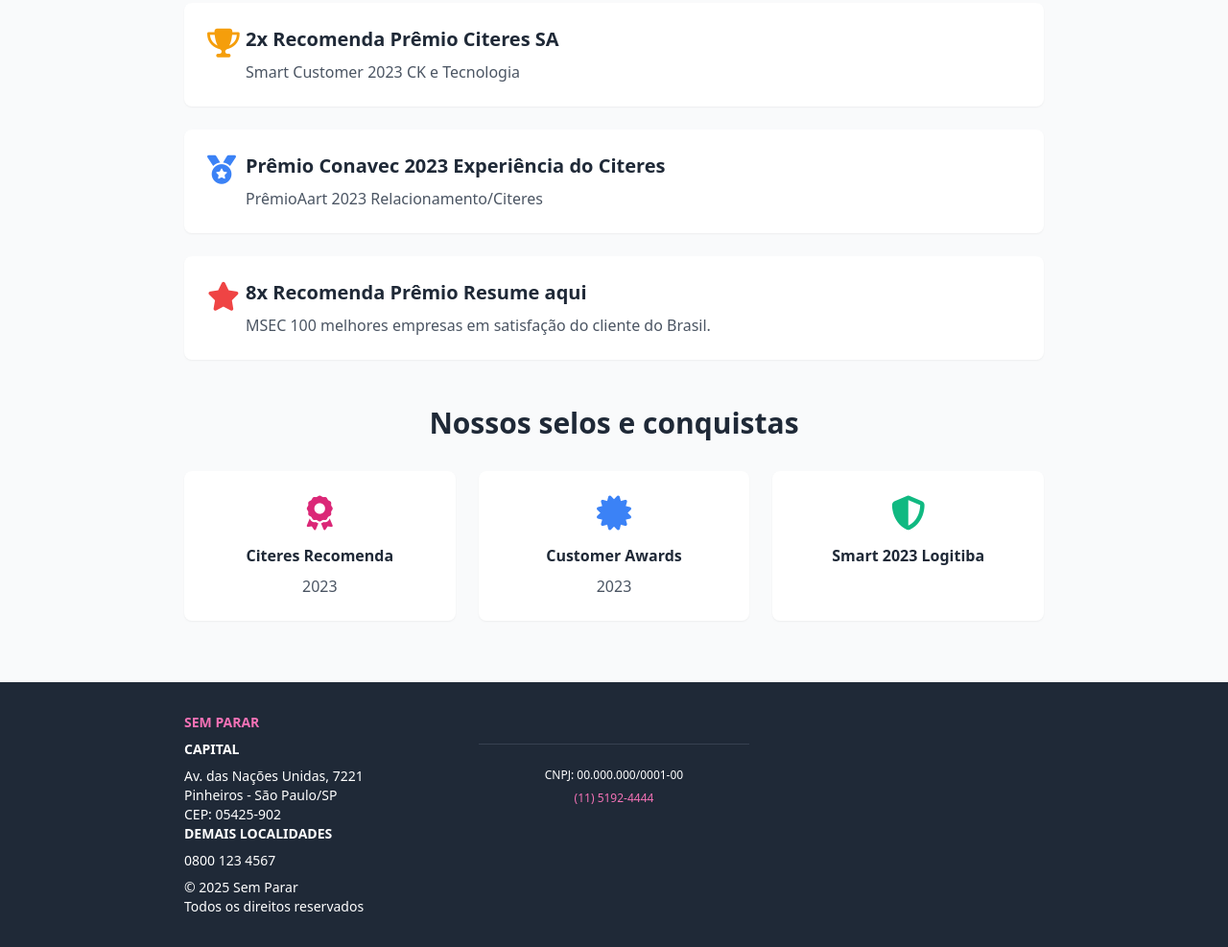
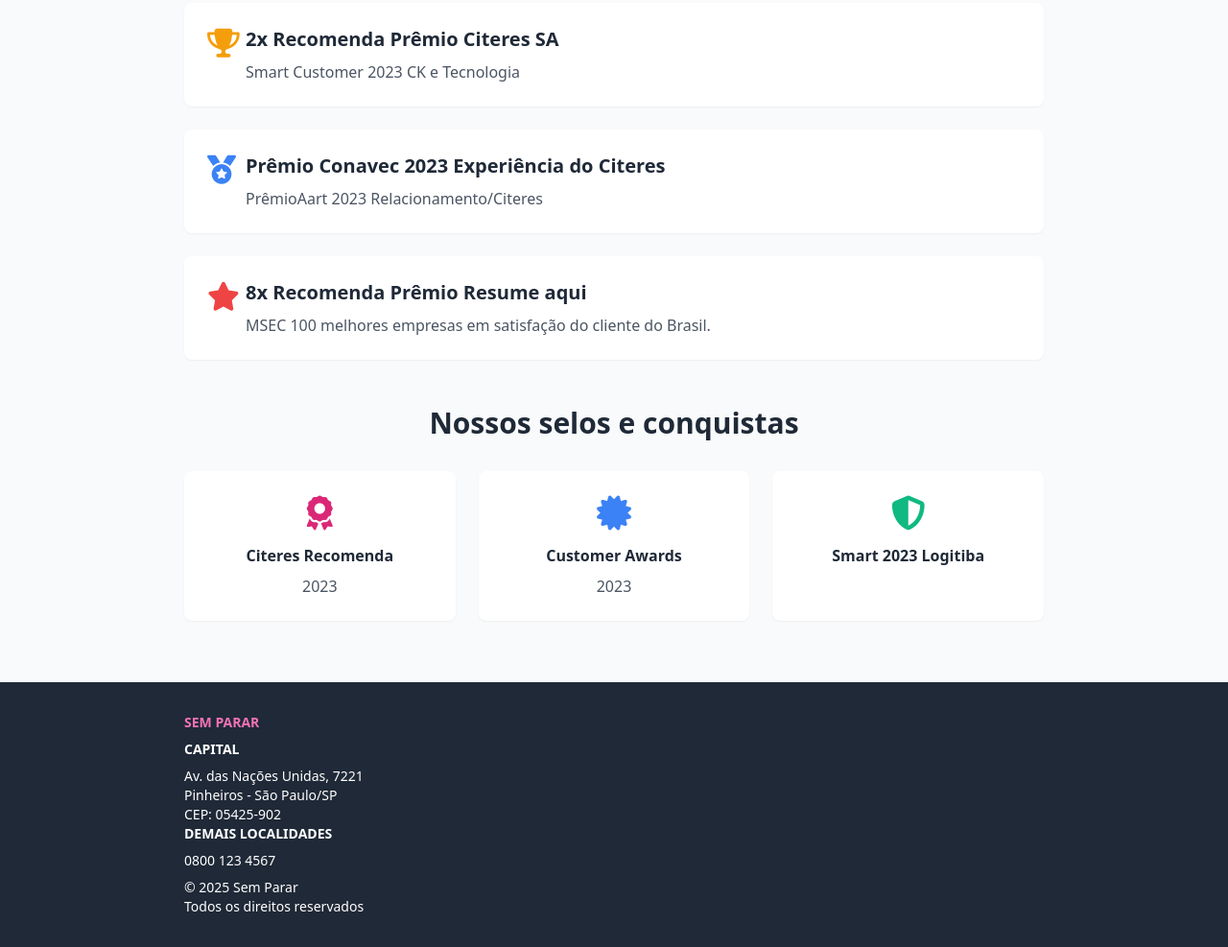
Before and after one commit to Despcar/teest, a plain HTML site: page index.html in a window 1280 px wide. Shown: the part 2609-3596 px from the top of the page at 96% size. Drawn offline with nearby package versions, Linux system fonts and the light colour scheme.

Commit message:
Update index.html

```diff
--- a/index.html
+++ b/index.html
@@ -202,10 +202,6 @@
         </div>
       </div>
 
-      <div class="mt-6 md:mt-8 pt-4 md:pt-6 border-t border-gray-700 text-center text-xs">
-        <p>CNPJ: 00.000.000/0001-00</p>
-        <p class="mt-1 md:mt-2 text-pink-400 font-medium">(11) 5192-4444</p>
-      </div>
     </div>
   </footer>
 
```
